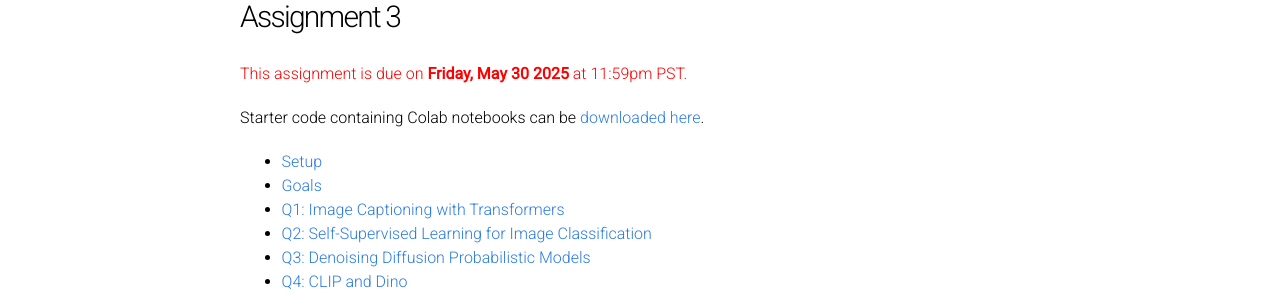
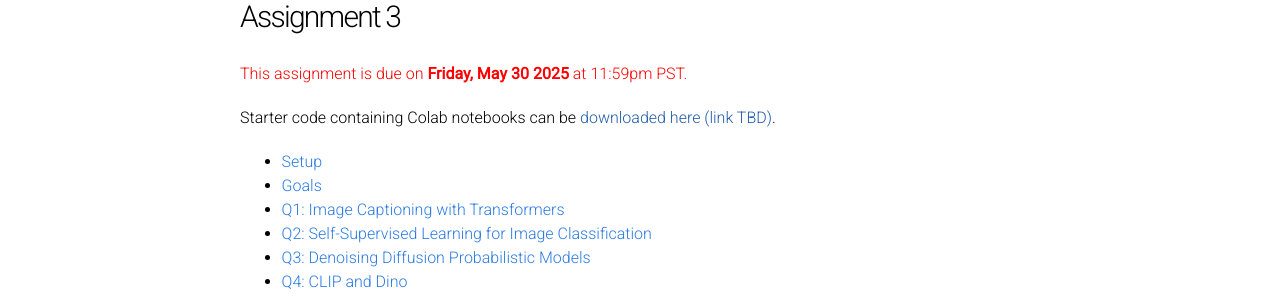
Before and after one commit to cs231n/cs231n.github.io, a Jekyll site: the page built from assignments/2025/assignment3.md, in a window 1280 px wide and 900 px high. Shown: the part 120-417 px from the top of the window. Built offline with Jekyll 4.4.1, drawn with Linux system fonts in a browser that asks for light colours.

Commit message:
remove a3 link

```diff
--- a/assignments/2025/assignment3.md
+++ b/assignments/2025/assignment3.md
@@ -8,7 +8,7 @@
 <span style="color:red">This assignment is due on **Friday, May 30 2025** at 11:59pm PST.</span>
 
 Starter code containing Colab notebooks can
-be [downloaded here](https://drive.google.com/file/d/1m4eU68YJOqsX842otWS0z8hEaBB8c3EH/view?usp=sharing).
+be [downloaded here (link TBD)]().
 
 - [Setup](#setup)
 - [Goals](#goals)
```
